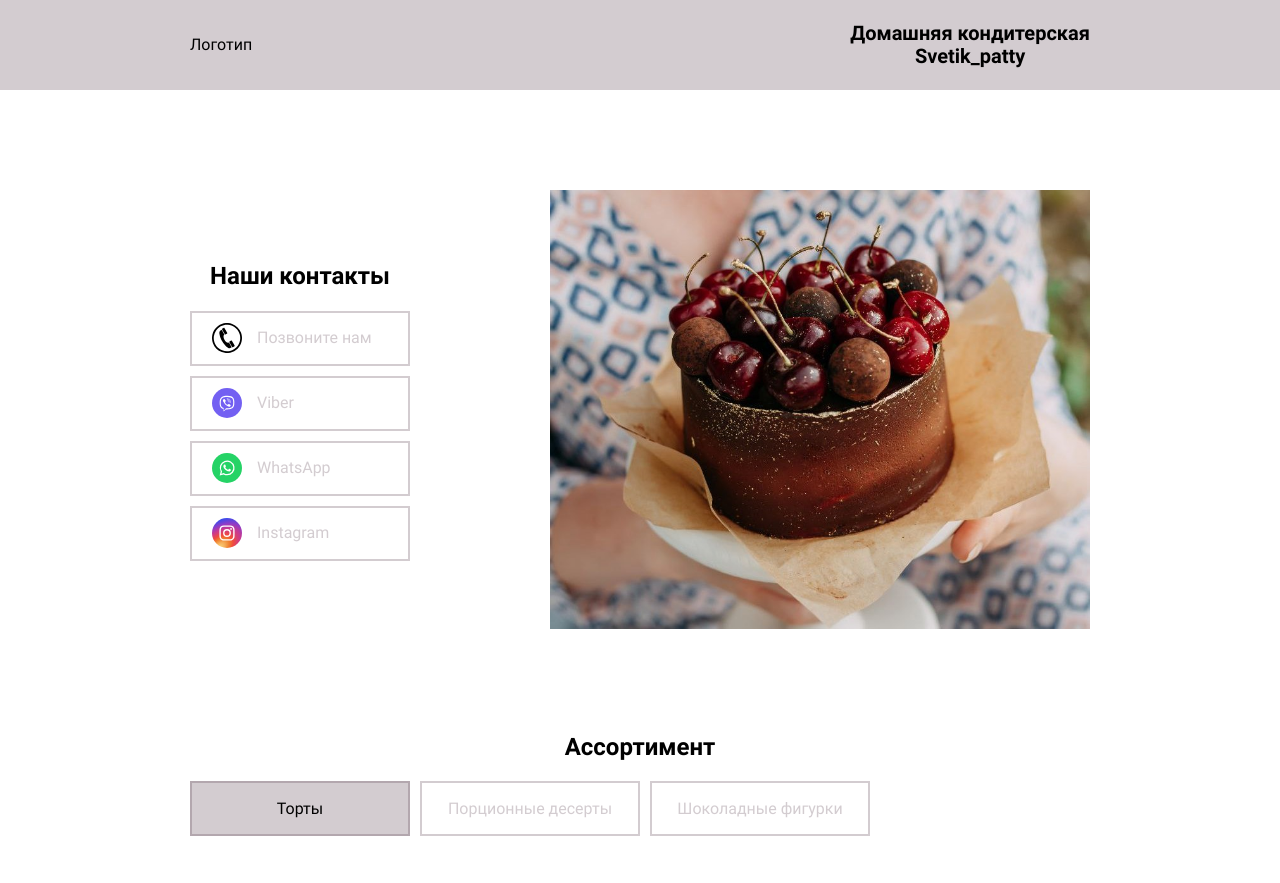
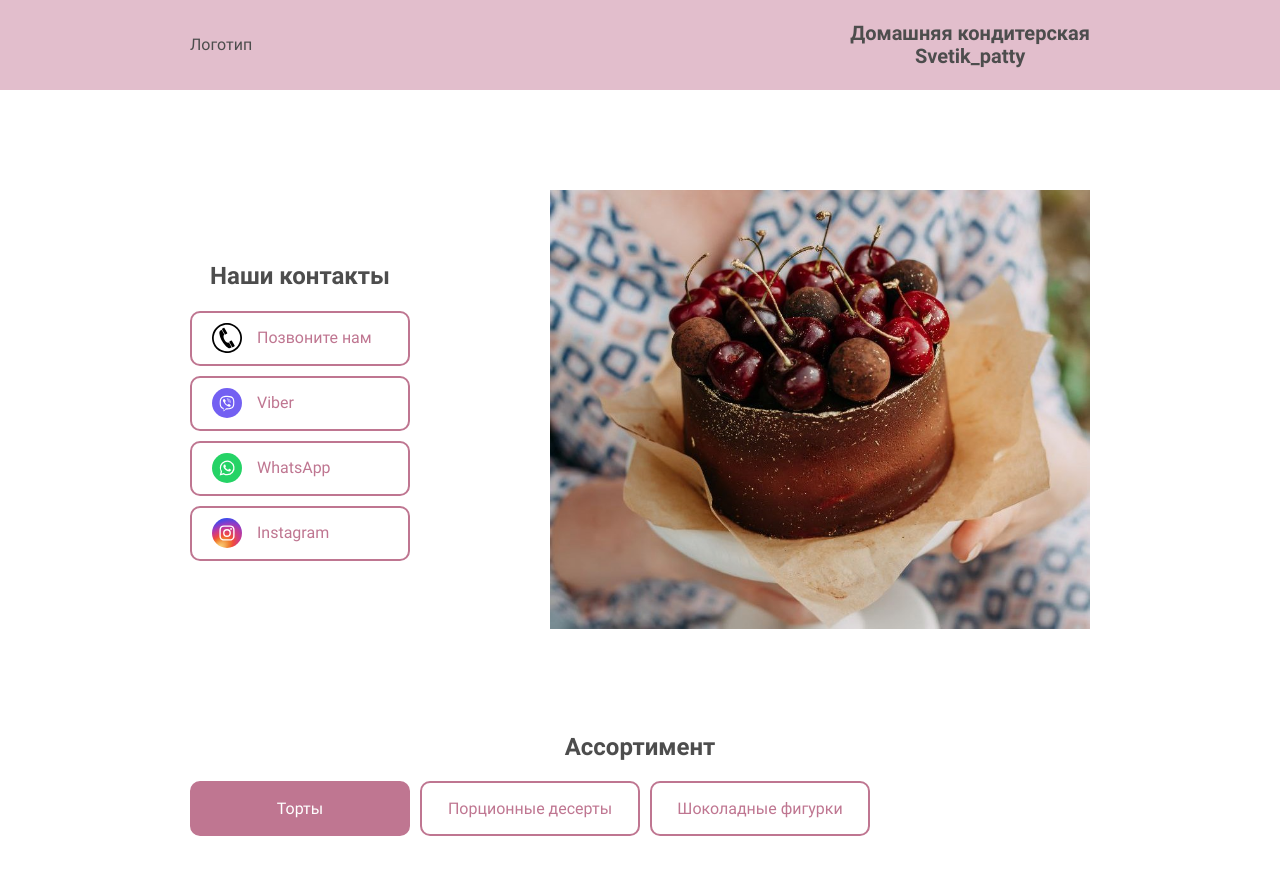
Before and after one commit to yuliakapchik/svetik_patty, a plain HTML site: page index.html in a window 1280 px wide. Shown: the top 883 px of the page. Drawn offline with Linux system fonts and the light colour scheme.

Commit message:
feat: change colors

```diff
--- a/css/style.css
+++ b/css/style.css
@@ -11,6 +11,7 @@
 * {
   box-sizing: border-box;
   font-family: 'Roboto', sans-serif;
+  color: #4D4D4D;
 }
 .container{
   max-width: 1200px;
@@ -24,7 +25,7 @@ img{
   object-fit: cover;
 }
 header, footer{
-  background-color: #5f465446;
+  background-color: #C57F9980;
 }
 .header-content, .footer-content{
   height: 90px;
@@ -38,15 +39,15 @@ header, footer{
 .btn{
   width: 220px;
   height: 55px;
-  background-color: #5f465446;
-  color: #000000;
+  background-color: #BF7691;
+  color: #FFFFFF;
   border: none;
   cursor: pointer;
   font-family: inherit;
   transition: color 0.5s;
 }
 .btn:hover, .btn:focus{
-	box-shadow: 0 5px 10px -2px #5f465446;
+	box-shadow: 0 5px 10px -2px #BF7691;
 	transform: translatey(-5px);
 }
 .btn:active {
@@ -79,8 +80,9 @@ header, footer{
   text-decoration: none;
   width: 220px;
   height: 55px;
-  color: #5f465446;
-  border: 2px solid #5f465446;
+  color: #BF7691;
+  border: 2px solid #BF7691;
+  border-radius: 10px;
   cursor: pointer;
   transition: color 0.5s;
   display: flex;
@@ -104,13 +106,14 @@ header, footer{
 }
 .catalog-tab {
   background-color: transparent;
-  color: #5f465446;
-  border: 2px solid #5f465446;
+  color: #BF7691;
+  border: 2px solid #BF7691;
+  border-radius: 10px;
   transition: color 0.5s;
 }
 .tab-active {
-  background-color: #5f465446;
-  color: #000000;
+  background-color: #BF7691;
+  color: #ffffff;
 }
 .catalog-items {
   display: none;
```
